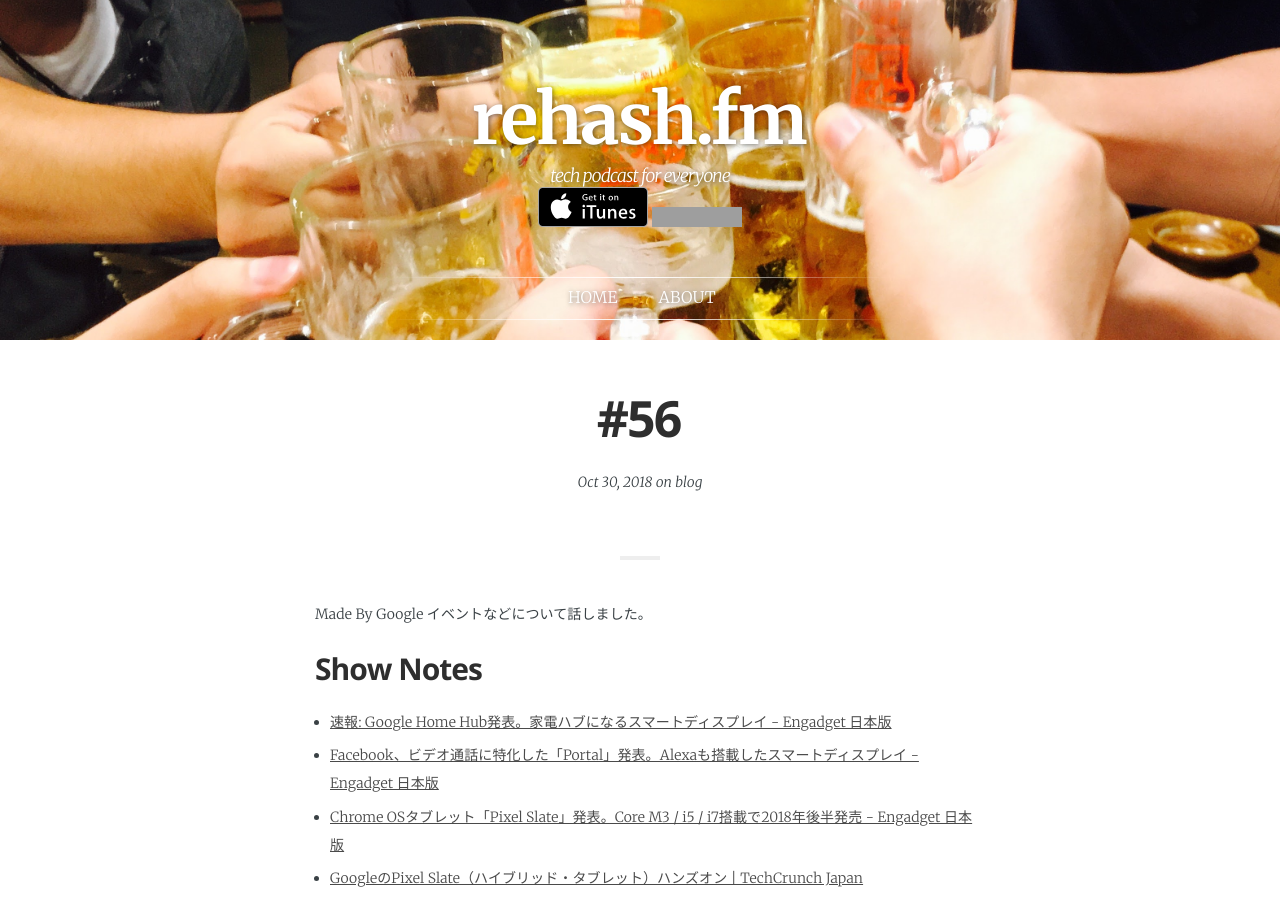
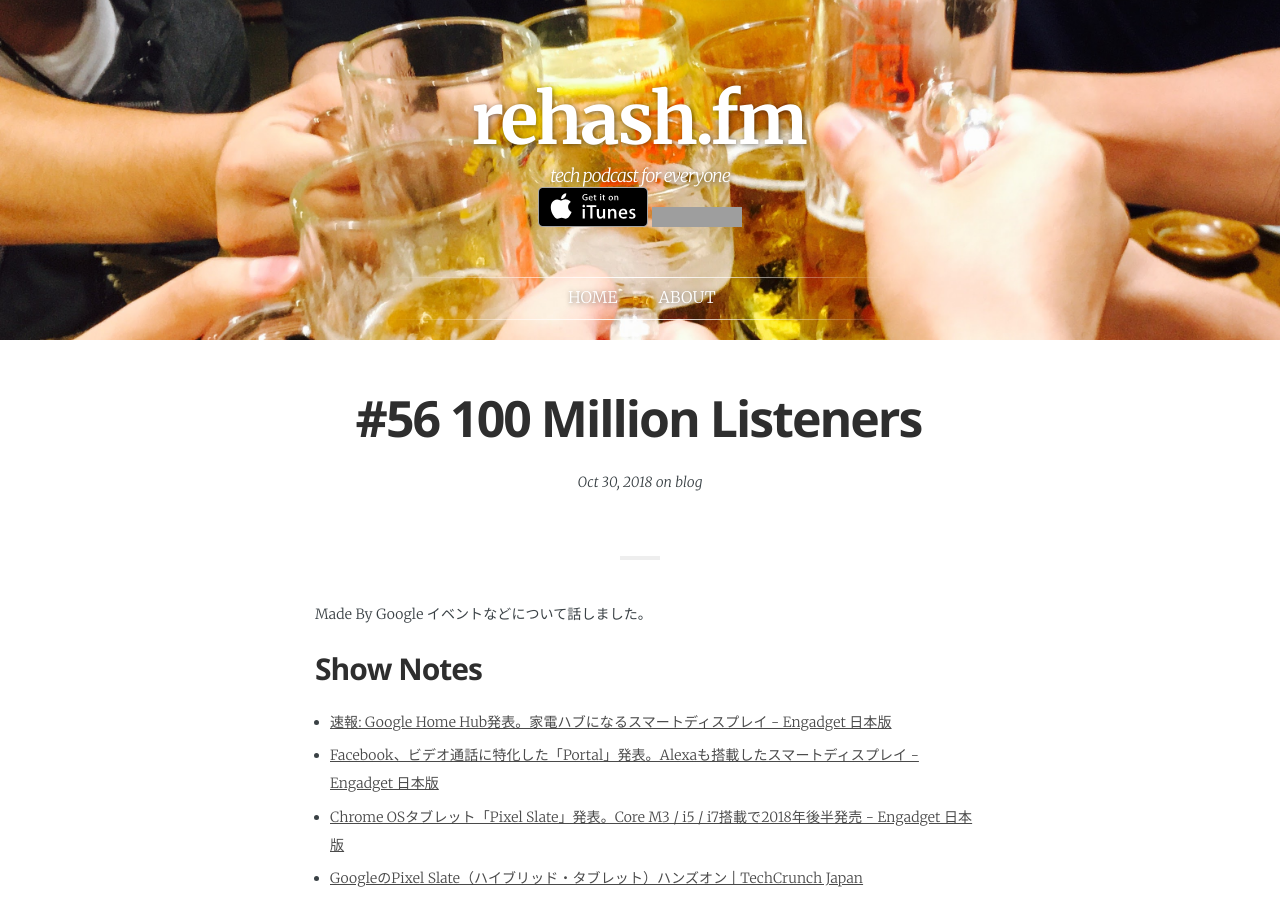
Before and after one commit to rehashfm/rehash.fm, a Jekyll site: the page built from _posts/2018-10-30-56.md, in a window 1280 px wide and 900 px high. Built offline with Jekyll 4.4.1, drawn with Linux system fonts in a browser that asks for light colours; some web fonts are replaced; grey boxes are pictures that could not be loaded.

Commit message:
add title

```diff
--- a/_posts/2018-10-30-56.md
+++ b/_posts/2018-10-30-56.md
@@ -1,6 +1,6 @@
 ---
 layout:            post
-title:             "#56"
+title:             "#56 100 Million Listeners"
 date:              2018-10-30 10:00:00 +0900
 tags:              blog
 category:          Blog
```
